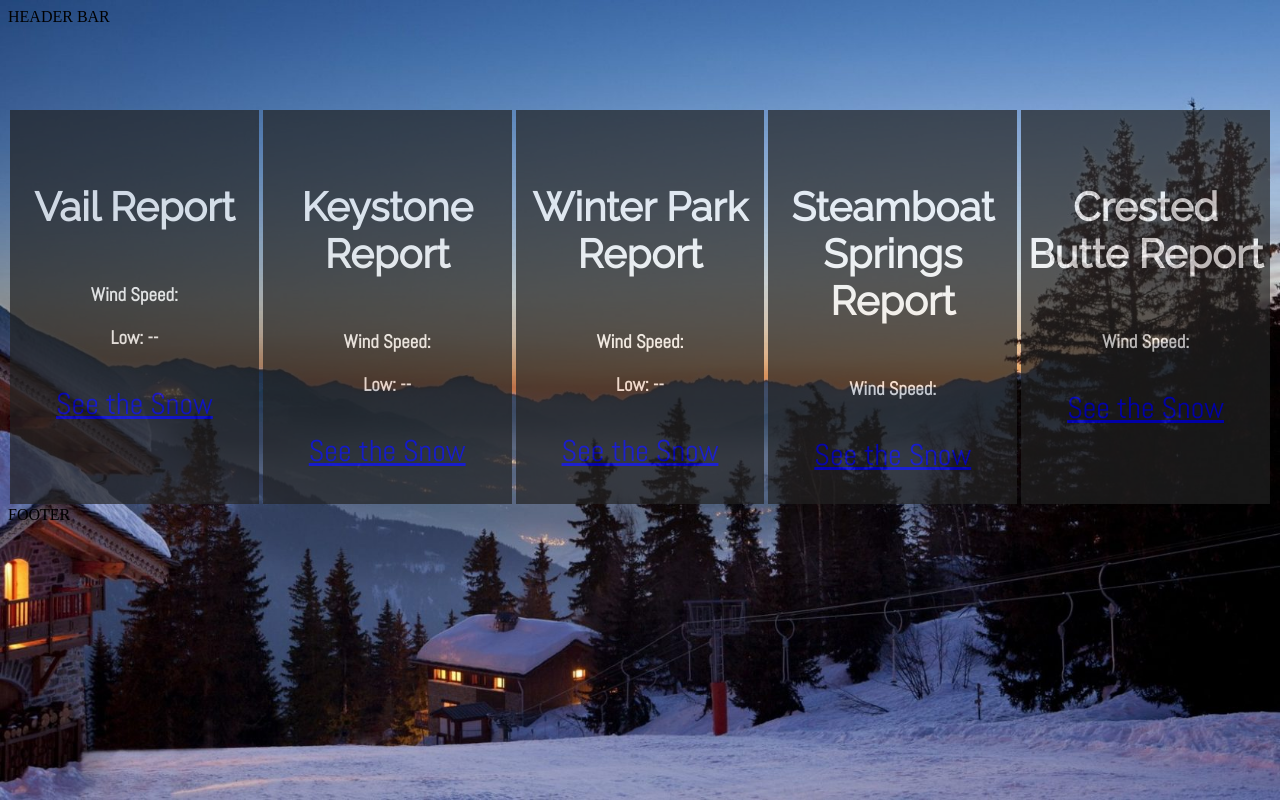
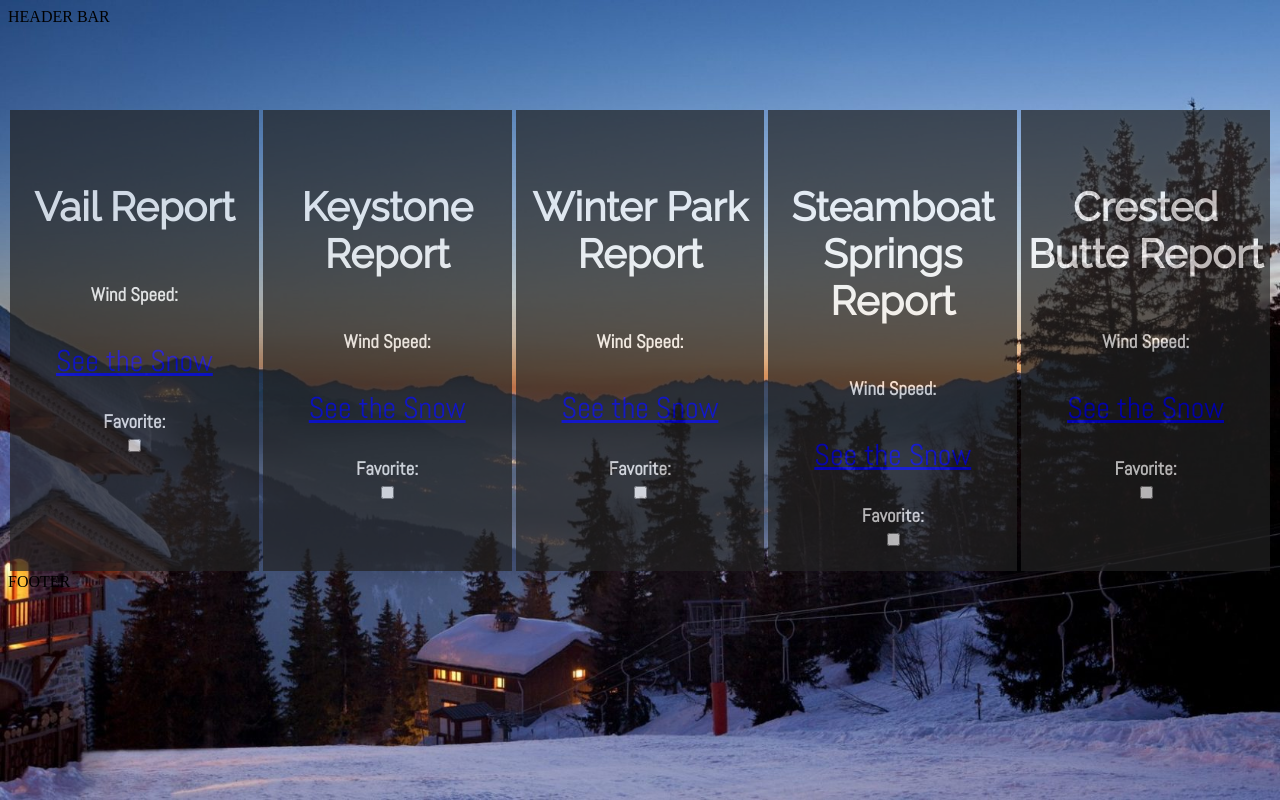
Before and after one commit to judeboy/Q1-Project, a plain HTML site: page index.html in a window 1280 px wide. Drawn offline with nearby package versions, Linux system fonts and the light colour scheme; no server answers.

Commit message:
favorites in local storage

```diff
--- a/index.html
+++ b/index.html
@@ -27,16 +27,20 @@
         <div class="row">
           <h2 id="weather-current-vail" class="text-center weather"></h2>
         </div>
-         <div class="row">
+        <div class="row">
           <h3 id="weather-wind-vail" class="text-center weather">Wind Speed: </h3>
         </div>
-        <div class="row">
-          <h3 id="weather-low-vail" class="text-center weather">Low: --</h3>
           <div class="row">
             <p id=temp-type class="text-center temp-type"> <a href='http://www.vail.com/mountain/current-conditions/mountain-cams.aspx' target="_blank">See the Snow</a>
             </p>
           </div>
-        </div>
+          <div class="row">
+            <h3 id="weather-fav-vail" class="text-center weather">Favorite:
+              <form>
+                <input id="vail-checkbox"type="checkbox" name = "favorites" value="place">
+              </form>
+            </h3>
+          </div>
       </div>
 
       <div class="jumbotron">
@@ -52,12 +56,16 @@
          <div class="row">
           <h3 id="weather-wind-keystone" class="text-center weather">Wind Speed: </h3>
         </div>
-        <div class="row">
-          <h3 id="weather-low" class="text-center weather">Low: --</h3>
           <div class="row">
             <p id=temp-type class="text-center temp-type"><a href='http://www.keystoneresort.com/explore-keystone/web-cams.aspx' target="_blank">See the Snow</a>
             </p>
-          </div>
+        </div>
+        <div class="row">
+          <h3 id="weather-fav-keystone" class="text-center weather">Favorite:
+            <form>
+              <input id="keystone-checkbox" type="checkbox" name = "favorites" value="place">
+            </form>
+          </h3>
         </div>
       </div>
 
@@ -74,13 +82,17 @@
          <div class="row">
           <h3 id="weather-wind-winterPark" class="text-center weather">Wind Speed: </h3>
         </div>
-        <div class="row">
-          <h3 id="weather-low-winterPark" class="text-center weather">Low: --</h3>
           <div class="row">
             <p id=temp-type class="text-center temp-type"><a href='https://www.winterparkresort.com/the-mountain/mountain-cams/winter-park-base-cam' target="_blank">See the Snow</a>
             </p>
           </div>
-        </div>
+          <div class="row">
+            <h3 id="weather-fav-winterPark" class="text-center weather">Favorite:
+              <form>
+                <input id="winterPark-checkbox" type="checkbox" name = "favorites" value="place">
+              </form>
+            </h3>
+          </div>
       </div>
 
       <div class="jumbotron">
@@ -100,8 +112,14 @@
             <p id=temp-type class="text-center temp-type"><a href='https://www.steamboat.com/the-mountain/live-cams/champagne-powder-snow-cam' target="_blank">See the Snow</a>
             </p>
         </div>
+        <div class="row">
+          <h3 id="weather-fav-steamboat" class="text-center weather">Favorite:
+            <form>
+              <input id="steamboat-checkbox" type="checkbox" name = "favorites" value="place">
+            </form>
+          </h3>
+        </div>
     </div>
-
 
       <div class="jumbotron">
         <div class="row">
@@ -116,20 +134,23 @@
          <div class="row">
           <h3 id="weather-wind-crestedButte" class="text-center weather">Wind Speed: </h3>
         </div>
-
           <div class="row">
             <p id=temp-type class="text-center temp-type"><a href='http://www.skicb.com/the-mountain/web-cams' target="_blank">See the Snow</a>
             </p>
         </div>
+        <div class="row">
+          <h3 id="weather-fav-crestedButte" class="text-center weather">Favorite:
+            <form>
+              <input id="crestedButte-checkbox" type="checkbox" name = "favorites" value="place">
+            </form>
+          </h3>
+        </div>
     </div>
   </div>
-
 
       <footer>
         FOOTER
       </footer>
 
-
-
   </body>
 </html>
--- a/main.js
+++ b/main.js
@@ -5,6 +5,26 @@
   var steamboatApi = 'http://api.openweathermap.org/data/2.5/weather?lat=40.48&lon=-106.83&APPID=9fa4cc6724a4bb5d6dac1c4c25068d46'
   var crestedButteApi = 'http://api.openweathermap.org/data/2.5/weather?lat=38.8697&lon=-106.9879&APPID=9fa4cc6724a4bb5d6dac1c4c25068d46'
   var winterParkApi = 'http://api.openweathermap.org/data/2.5/weather?lat=39.945&lon=-105.8173&APPID=9fa4cc6724a4bb5d6dac1c4c25068d46'
+
+  let allCheckBoxes = $('input')
+  allCheckBoxes.each(function(index, element){
+    let wrapped = $(element)
+    let favorite = localStorage.getItem(wrapped.attr('id')) || false
+    if (favorite){
+      $('#' + wrapped.attr('id')).prop('checked', true)
+    }
+  })
+
+
+  $("input[name='favorites']").click(function () {
+      let id = $(this).attr('id')
+      let isFav = localStorage.getItem(id) || false
+      if (isFav) {
+        localStorage.removeItem(id)
+      } else {
+        localStorage.setItem(id, true)
+      }
+  })
 
   function weather(location){
     return $.getJSON(location).done(function(data) {
@@ -61,7 +81,12 @@
       return Math.round(mph)
     }
 
-console.log(w5[0].wind.speed)
+    function addFav(){
+
+    }
+
+
+// console.log(w5[0].wind.speed)
   })
 
 
```
